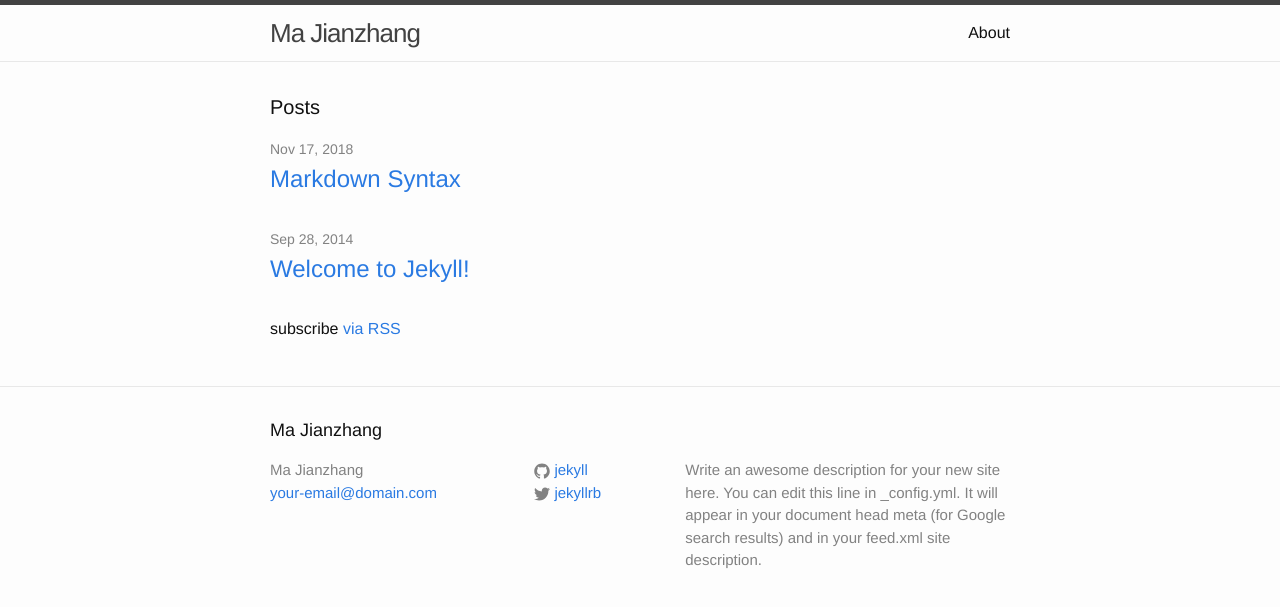
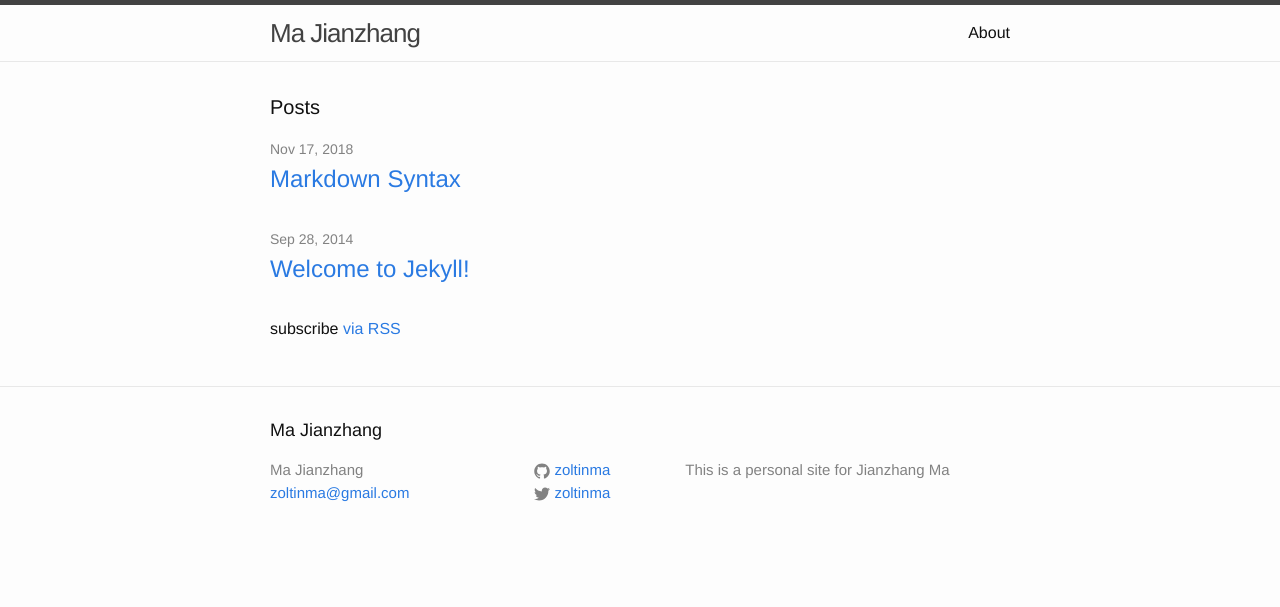
Before and after one commit to zoltinma/zoltinma.github.io, a Jekyll site: the page built from index.html, in a window 1280 px wide. Shown: the top 607 px of the page. Built offline with Jekyll 4.4.1, drawn with Linux system fonts in a browser that asks for light colours.

Commit message:
update config

```diff
--- a/_config.yml
+++ b/_config.yml
@@ -1,14 +1,12 @@
 # Site settings
 title: Ma Jianzhang
-email: your-email@domain.com
+email: zoltinma@gmail.com
 description: > # this means to ignore newlines until "baseurl:"
-  Write an awesome description for your new site here. You can edit this
-  line in _config.yml. It will appear in your document head meta (for
-  Google search results) and in your feed.xml site description.
+  This is a personal site for Jianzhang Ma
 baseurl: "" # the subpath of your site, e.g. /blog/
-url: "http://yourdomain.com" # the base hostname & protocol for your site
-twitter_username: jekyllrb
-github_username:  jekyll
+url: "http://majianzhang.com" # the base hostname & protocol for your site
+twitter_username: zoltinma
+github_username: zoltinma
 
 # Build settings
 markdown: kramdown
```
